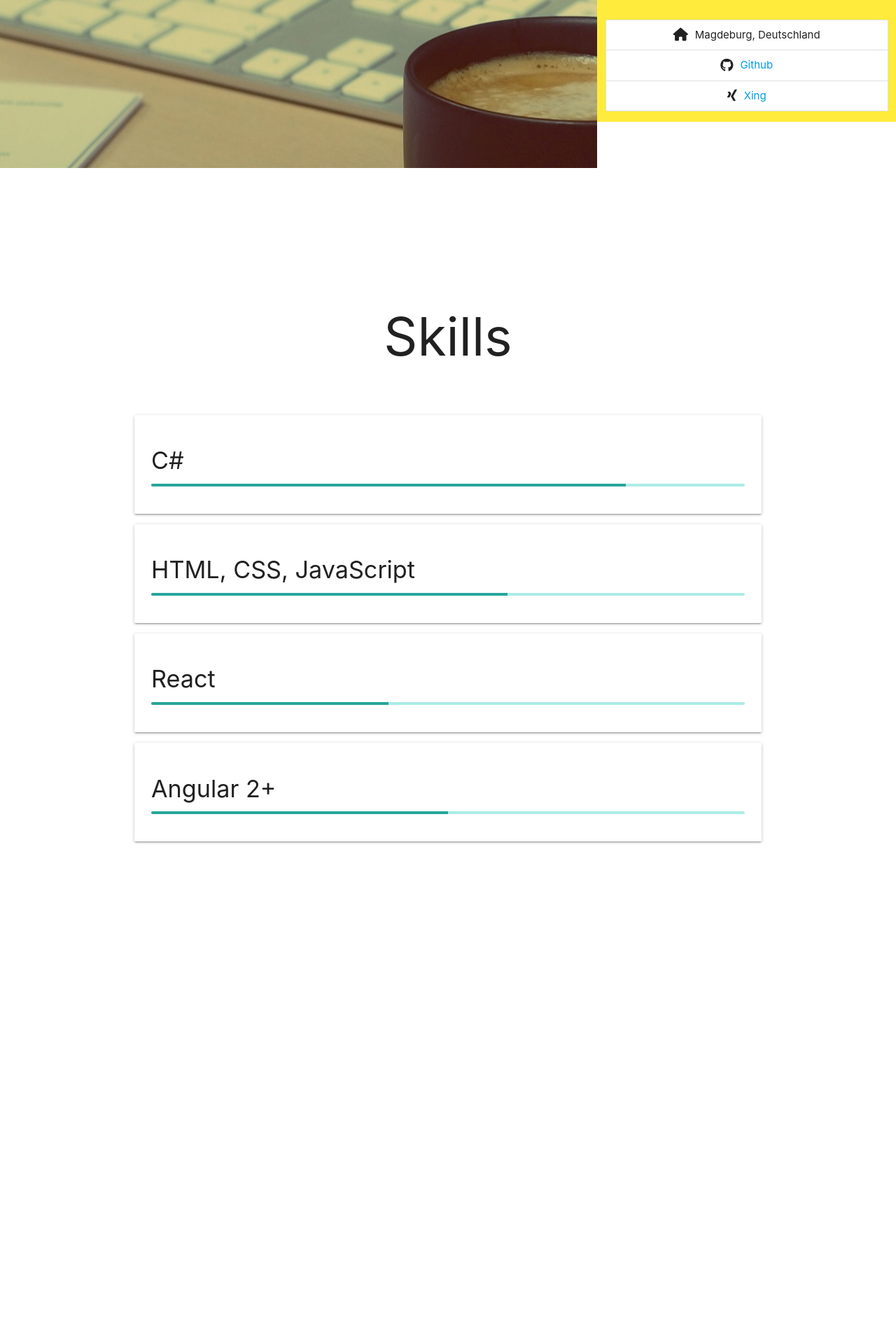
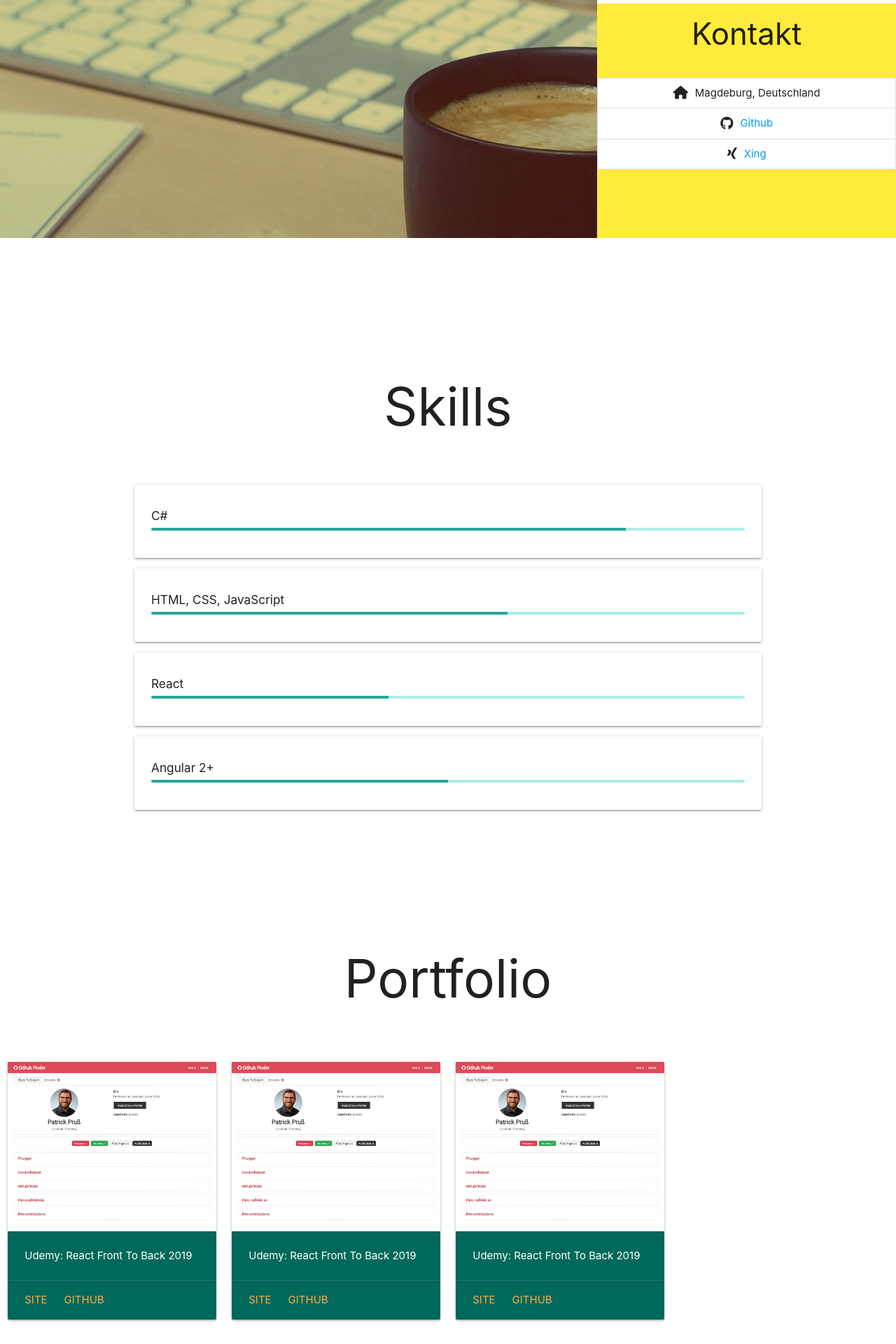
Before and after one commit to ppruss/PortfolioSite, a React (Create React App) app: page / in a window 1280 px wide. Shown: the part 524-2444 px from the top of the page at 70% size. Before the commit the page ends 1741 px from the top, so only its background shows below. Built offline with nearby package versions, Linux system fonts and the light colour scheme.

Commit message:
added portfolio page

```diff
--- a/package.json
+++ b/package.json
@@ -3,7 +3,6 @@
   "version": "0.1.0",
   "private": true,
   "dependencies": {
-    "gsap": "^2.1.3",
     "materialize-css": "^1.0.0",
     "node-sass": "^4.12.0",
     "react": "^16.8.6",
--- a/public/index.html
+++ b/public/index.html
@@ -9,9 +9,12 @@
       href="https://fonts.googleapis.com/icon?family=Material+Icons"
       rel="stylesheet"
     />
+    <link rel="manifest" href="%PUBLIC_URL%/manifest.json" />
     <script src="https://kit.fontawesome.com/8039a71e00.js"></script>
-
-    <link rel="manifest" href="%PUBLIC_URL%/manifest.json" />
+    <!-- <script src="https://cdnjs.cloudflare.com/ajax/libs/gsap/2.1.3/TweenMax.min.js"></script>
+    <script src="https://cdnjs.cloudflare.com/ajax/libs/gsap/2.1.3/TimelineMax.min.js"></script>
+    <script src="https://cdnjs.cloudflare.com/ajax/libs/ScrollMagic/2.0.7/ScrollMagic.min.js"></script>
+    <script src="https://cdnjs.cloudflare.com/ajax/libs/ScrollMagic/2.0.7/plugins/animation.gsap.min.js"></script> -->
 
     <title>Patrick Pruß</title>
   </head>
--- a/src/components/home/Hero.js
+++ b/src/components/home/Hero.js
@@ -20,20 +20,8 @@ const Hero = () => {
           </a>
         </div>
       </div>
-      {/* <div className="col s12 hero-banner">
-        <div className="hero-content">
-          <h1>
-            Projekte von <br />
-            Patrick Pruß
-          </h1>
-          <a href="#" className="btn waves-effect waves-light">
-            <i className="material-icons left">arrow_right</i>Projekte ansehen
-          </a>
-        </div>
-      </div> */}
-      <div className="col l4">
-        <div className="row">
-          <div className="col s12 about-me">
+      <div className="col flex l4 p-0">
+        <div className="about-me">
           <h3>Über mich</h3>
           <figure>
             <img
@@ -51,7 +39,7 @@ const Hero = () => {
             </figcaption>
           </figure>
         </div>
-          <div className="col s12 contact yellow light-1">
+        <div className="contact yellow light-1">
           <h3>Kontakt</h3>
           <ul className="collection">
             <li className="collection-item">
@@ -70,7 +58,6 @@ const Hero = () => {
         </div>
       </div>
     </div>
-    </div>
   );
 };
 
--- a/src/components/home/HomeComponents.scss
+++ b/src/components/home/HomeComponents.scss
@@ -1,6 +1,6 @@
 // Hero
 .hero-banner {
-  height: 700px;
+  height: 800px;
 
   .hero-content {
     margin-top: 100px;
--- /dev/null
+++ b/src/components/home/Portfolio.js
@@ -0,0 +1,61 @@
+import React from "react";
+import "./HomeComponents.scss";
+import GithubFinder from "../../assets/images/github_finder.jpg";
+
+const Portfolio = () => {
+  return (
+    <section id="portfolio">
+      <h2>Portfolio</h2>
+      <div className="row">
+        <div className="col l3 s6">
+          <div className="card teal darken-3">
+            <div className="card-image">
+              <img src={GithubFinder} alt="" />
+            </div>
+            <div className="card-content white-text">
+              <p>Udemy: React Front To Back 2019</p>
+            </div>
+            <div className="card-action">
+              <a href="https://patrickprussgithubfinder.netlify.com/">Site</a>
+              <a href="https://github.com/ppruss/GithubFinder">Github</a>
+            </div>
+          </div>
+        </div>
+
+        <div className="col l3 s6">
+          <div className="card teal darken-3">
+            <div className="card-image">
+              <img src={GithubFinder} alt="" />
+              <span className="card-title">Github Finder</span>
+            </div>
+            <div className="card-content white-text">
+              <p>Udemy: React Front To Back 2019</p>
+            </div>
+            <div className="card-action">
+              <a href="https://patrickprussgithubfinder.netlify.com/">Site</a>
+              <a href="https://github.com/ppruss/GithubFinder">Github</a>
+            </div>
+          </div>
+        </div>
+
+        <div className="col l3 s6">
+          <div className="card teal darken-3">
+            <div className="card-image">
+              <img src={GithubFinder} alt="" />
+              <span className="card-title">Github Search</span>
+            </div>
+            <div className="card-content white-text">
+              <p>Udemy: React Front To Back 2019</p>
+            </div>
+            <div className="card-action">
+              <a href="https://patrickprussgithubfinder.netlify.com/">Site</a>
+              <a href="https://github.com/ppruss/GithubFinder">Github</a>
+            </div>
+          </div>
+        </div>
+      </div>
+    </section>
+  );
+};
+
+export default Portfolio;
--- a/src/components/home/Skills.js
+++ b/src/components/home/Skills.js
@@ -1,38 +1,33 @@
 import React from "react";
 import "./HomeComponents.scss";
-import { TweenMax } from "gsap/TweenMax";
 
 const Skills = () => {
-  const animateBars = () => {
-    TweenMax.from(".determinate", 4, { width: "0%" });
-  };
-
   return (
     <section id="skills" className="section scrollspy">
       <h2>Skills</h2>
       <div className="card-panel">
-        <h4>C#</h4>
+        <h6>C#</h6>
         <div className="progress">
           <div className="determinate" style={{ width: "80%" }} />
         </div>
       </div>
 
       <div className="card-panel">
-        <h4>HTML, CSS, JavaScript</h4>
+        <h6>HTML, CSS, JavaScript</h6>
         <div className="progress">
           <div className="determinate" style={{ width: "60%" }} />
         </div>
       </div>
 
       <div className="card-panel">
-        <h4>React</h4>
+        <h6>React</h6>
         <div className="progress">
           <div className="determinate" style={{ width: "40%" }} />
         </div>
       </div>
 
       <div className="card-panel">
-        <h4>Angular 2+</h4>
+        <h6>Angular 2+</h6>
         <div className="progress">
           <div className="determinate" style={{ width: "50%" }} />
         </div>
--- a/src/components/layout/Navbar/Navbar.js
+++ b/src/components/layout/Navbar/Navbar.js
@@ -18,7 +18,7 @@ const Navbar = () => {
                 <a href="#skills">Skills</a>
               </li>
               <li>
-                <Link to="#">Portfolio</Link>
+                <a href="#portfolio">Portfolio</a>
               </li>
               <li>
                 <Link to="/about">Impressum</Link>
--- a/src/components/pages/Home.js
+++ b/src/components/pages/Home.js
@@ -1,12 +1,14 @@
 import React from "react";
 import Hero from "../home/Hero";
 import Skills from "../home/Skills";
+import Portfolio from "../home/Portfolio";
 
 const Home = () => {
   return (
     <div>
       <Hero />
       <Skills />
+      <Portfolio />
     </div>
   );
 };
```
Also changed, not shown: 1 other file (tests, documents, lock files or other folders). Lines whose indentation alone changed are shown as unchanged.
